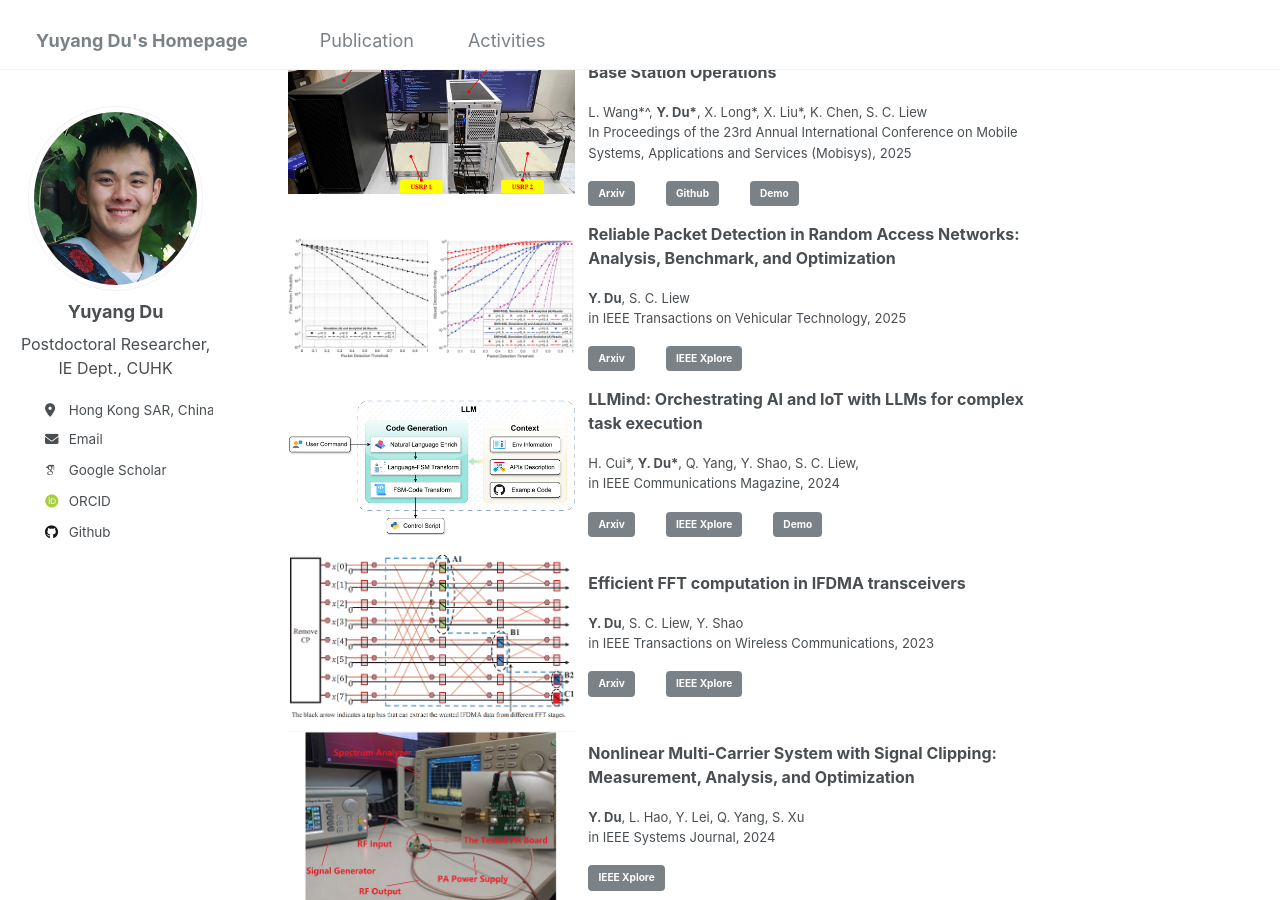
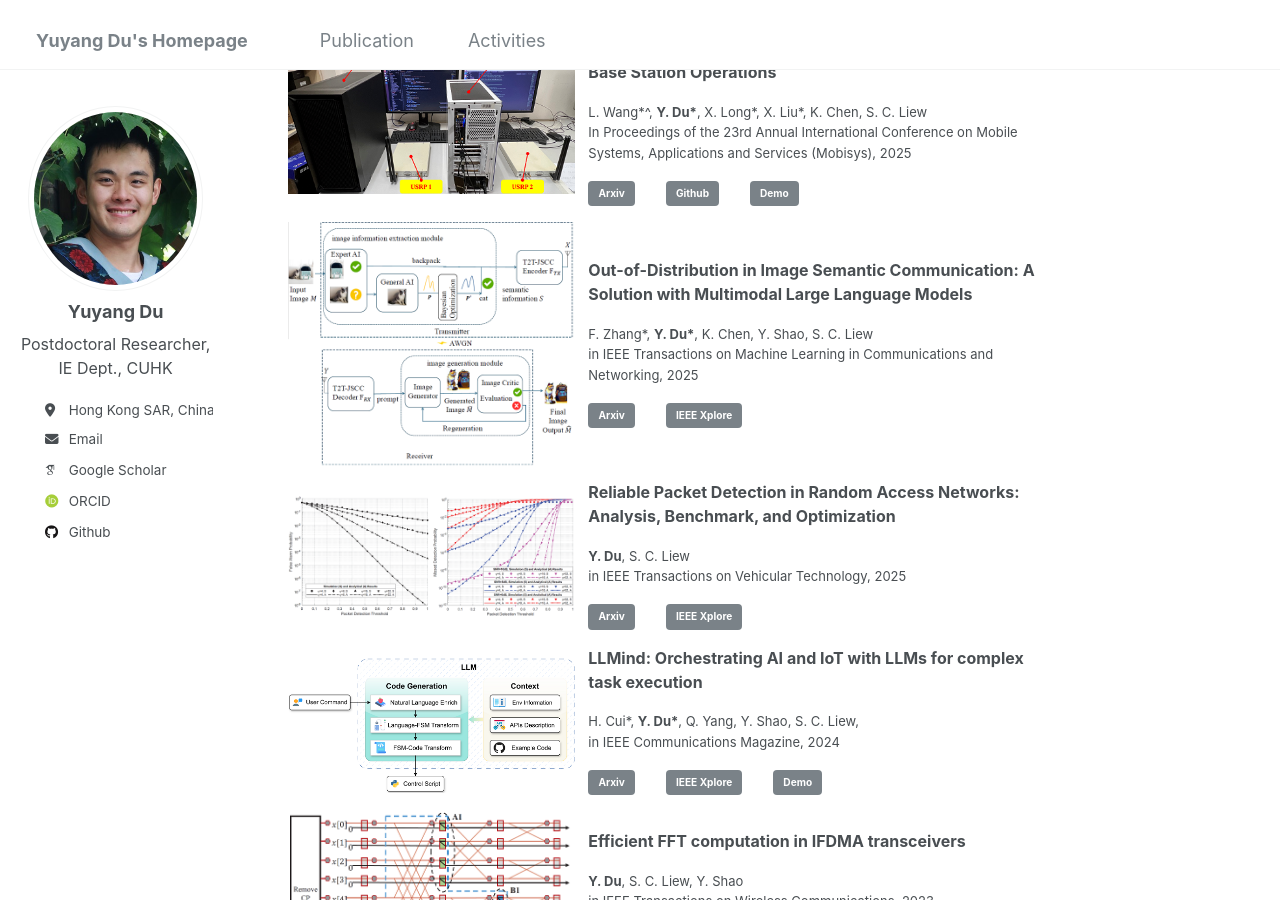
Before and after one commit to yuyangdu01/yuyangdu01.github.io, a Jekyll site: the page built from _pages/about.md, in a window 1280 px wide and 900 px high, scrolled down 955 px. Built offline with Jekyll 4.4.1, drawn with Linux system fonts in a browser that asks for light colours; some web fonts are replaced.

Commit message:
Update about.md

```diff
--- a/_pages/about.md
+++ b/_pages/about.md
@@ -57,6 +57,17 @@ Selected Publications <font size=3></font>
   </div>
   </td></tr>
   <tr><td width="300" style="border: none;">
+  <div class="col-sm-5 col-md-4 col-lg-4 col-xl-4 m-auto"><img class="img-pub shadow-pub" src="images/3.png" width="400"></div>
+  </td>
+  <td style="border: none;">
+  <div class="col align-self-center pub">
+    <p class="pub-p"><font size=3><b>Out-of-Distribution in Image Semantic Communication: A Solution with Multimodal Large Language Models</b></font></p>
+    <p class="pub-p"><font size=2>F. Zhang*, <b>Y. Du*</b>, K. Chen, Y. Shao, S. C. Liew <br>in IEEE Transactions on Machine Learning in Communications and Networking, 2025</font></p>
+    <a class="btn btn-primary" role="button" href="https://arxiv.org/pdf/2407.15335" target="_blank" style="text-decoration: none;">Arxiv</a>&emsp;&emsp;
+    <a class="btn btn-primary" role="button" href="https://ieeexplore.ieee.org/document/10778295" target="_blank" style="text-decoration: none;">IEEE Xplore</a>&emsp;&emsp;
+  </div>
+  </td></tr>
+  <tr><td width="300" style="border: none;">
   <div class="col-sm-5 col-md-4 col-lg-4 col-xl-4 m-auto"><img class="img-pub shadow-pub" src="images/1.png" width="400"></div>
   </td>
   <td style="border: none;">
```
